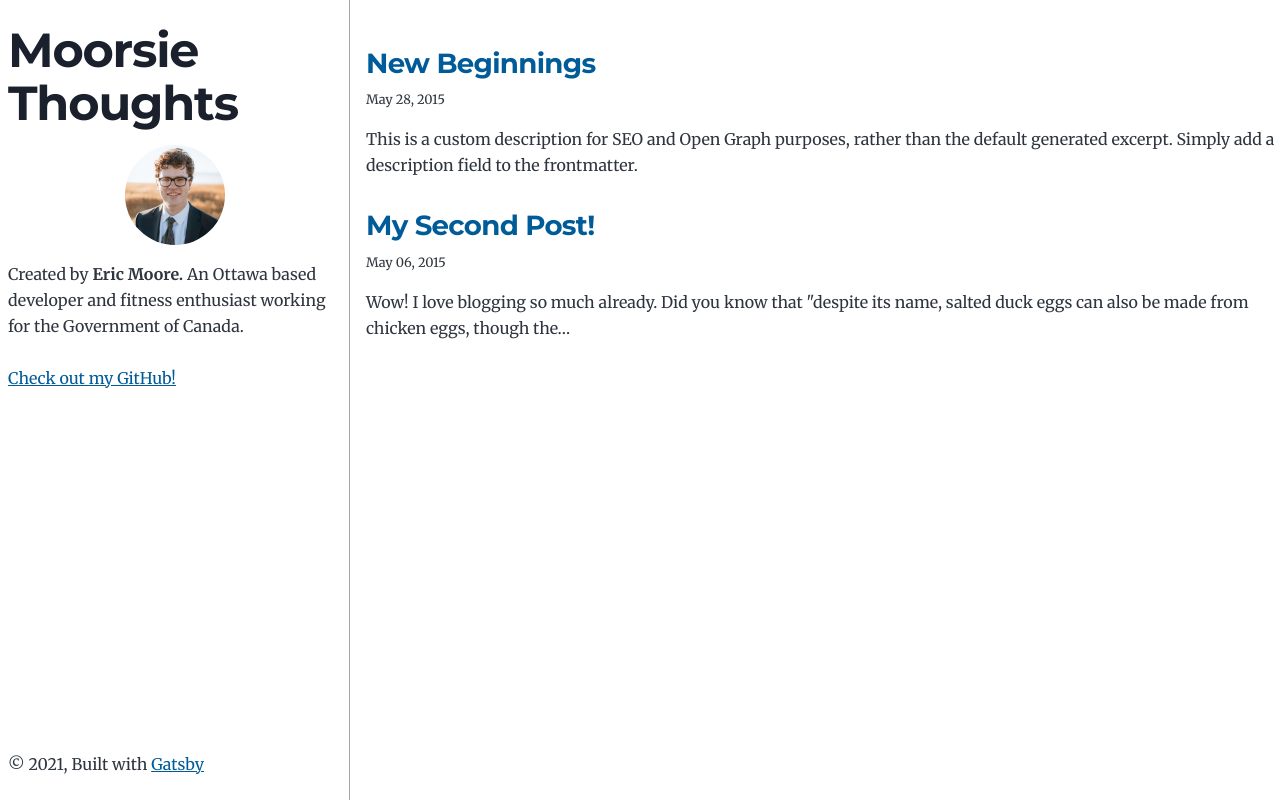
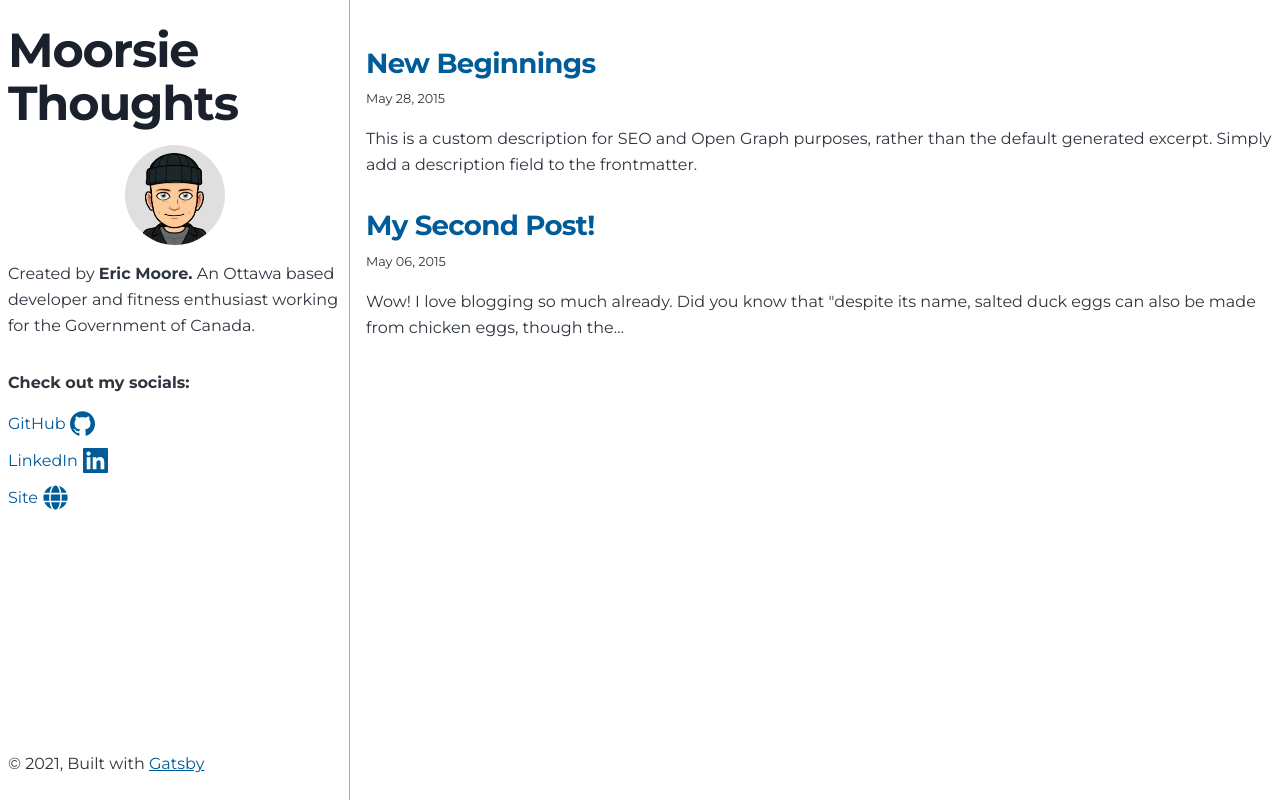
Before and after one commit to ericmoore123/moorsie-blog, a Gatsby site: page / in a window 1280 px wide. Built offline with nearby package versions, Linux system fonts and the light colour scheme; Gatsby itself is replaced by a stand-in of ours.

Commit message:
social additions and icon imports

```diff
--- a/gatsby-config.js
+++ b/gatsby-config.js
@@ -12,6 +12,7 @@ module.exports = {
     },
   },
   plugins: [
+    `gatsby-plugin-fontawesome-css`,
     `gatsby-plugin-image`,
     {
       resolve: `gatsby-source-filesystem`,
--- a/package.json
+++ b/package.json
@@ -8,8 +8,10 @@
     "url": "https://github.com/gatsbyjs/gatsby/issues"
   },
   "dependencies": {
+    "@react-icons/all-files": "^4.1.0",
     "gatsby": "^3.4.1",
     "gatsby-plugin-feed": "^3.4.0",
+    "gatsby-plugin-fontawesome-css": "^1.1.0",
     "gatsby-plugin-gatsby-cloud": "^2.4.1",
     "gatsby-plugin-google-analytics": "^3.4.0",
     "gatsby-plugin-image": "^1.4.0",
@@ -29,6 +31,7 @@
     "react": "^17.0.1",
     "react-dom": "^17.0.1",
     "react-helmet": "^6.1.0",
+    "react-icons": "^4.2.0",
     "typeface-merriweather": "0.0.72",
     "typeface-montserrat": "0.0.75"
   },
--- a/src/components/bio.js
+++ b/src/components/bio.js
@@ -8,6 +8,10 @@
 import * as React from "react"
 import { useStaticQuery, graphql, Link } from "gatsby"
 import { StaticImage } from "gatsby-plugin-image"
+
+import { ImGithub } from "@react-icons/all-files/im/ImGithub";
+import { FaGlobe } from "@react-icons/all-files/fa/FaGlobe";
+import { GrLinkedin } from "@react-icons/all-files/gr/GrLinkedin";
 
 const Bio = () => {
 
@@ -43,22 +47,45 @@ const Bio = () => {
         className="bio-avatar"
         layout="fixed"
         formats={["AUTO", "WEBP", "AVIF"]}
-        src="../images/profile-pic.png"
+        src="../images/eric-img.png"
         width={100}
         height={100}
         quality={95}
         alt="Profile picture"
       />
       {author?.name && (
+        <>
+
         <p>
           Created by <strong>{author.name}.</strong> {author?.summary || null}
           {` `}
-          <br></br>
-          <br></br>
-          <a href={`https://github.com/${social?.github || ``}`}>
-            Check out my GitHub!
-          </a>
-        </p>
+          </p>
+
+          <div className="social-container">
+            <strong>Check out my socials:</strong>
+            <ul>
+              <li>
+                <a className="social-link" href={`https://github.com/${social?.github || ``}`}>
+                  <p>GitHub</p>
+                  <ImGithub size={25}/>
+                </a>
+              </li>
+              <li>
+                <a className="social-link" href={`https://github.com/${social?.github || ``}`}>
+                  <p>LinkedIn</p>
+                  <GrLinkedin size={25}/>
+                </a>
+              </li>
+              <li>
+                <a className="social-link" href={`https://github.com/${social?.github || ``}`}>
+                  <p>Site</p>
+                  <FaGlobe size={25}/>
+                </a>
+              </li>
+            </ul>
+          </div>
+
+        </>
       )}
       <footer>
         © {new Date().getFullYear()}, Built with
@@ -69,4 +96,4 @@ const Bio = () => {
   )
 }
 
-export default Bio
+export default Bio;
--- a/src/components/layout.js
+++ b/src/components/layout.js
@@ -1,29 +1,15 @@
 import * as React from "react"
 // import { Link } from "gatsby"
 
-const Layout = ({ location, title, children }) => {
+const Layout = (props) => {
   const rootPath = `${__PATH_PREFIX__}/`
-  const isRootPath = location.pathname === rootPath
+  const isRootPath = props.location.pathname === rootPath
   let header
-
-  // if (isRootPath) {
-  //   header = (
-  //     <h1 className="main-heading">
-  //       <Link to="/">{title}</Link>
-  //     </h1>
-  //   )
-  // } else {
-  //   header = (
-  //     <Link className="header-link-home" to="/">
-  //       {title}
-  //     </Link>
-  //   )
-  // }
 
   return (
     <div className="global-wrapper" data-is-root-path={isRootPath}>
       <header className="global-header">{header}</header>
-      <main>{children}</main>
+      <main>{props.children}</main>
     </div>
   )
 }
--- a/src/style.css
+++ b/src/style.css
@@ -78,7 +78,7 @@ html {
 }
 
 body {
-  font-family: var(--font-body);
+  font-family: var(--fontFamily-sans);
   font-size: var(--fontSize-1);
   color: var(--color-text);
 }
@@ -155,6 +155,27 @@ h5 > a,
 h6 > a {
   text-decoration: none;
   color: inherit;
+}
+
+.social-container{
+  font-size: 16px;
+  display: flex;
+  align-items: left;
+  flex-direction: column;
+}
+
+.social-container li{
+  height: 1.3rem;
+}
+
+.social-link {
+  display: flex;
+  text-decoration: none;
+  width: 100px;
+}
+
+.social-link p{
+  margin-right: 0.3rem;
 }
 
 /* Prose */
```
Also changed, not shown: src/images/eric-img.png (added), src/images/gatsby-icon.png (deleted), src/images/profile-pic.png (deleted), 1 other file.
